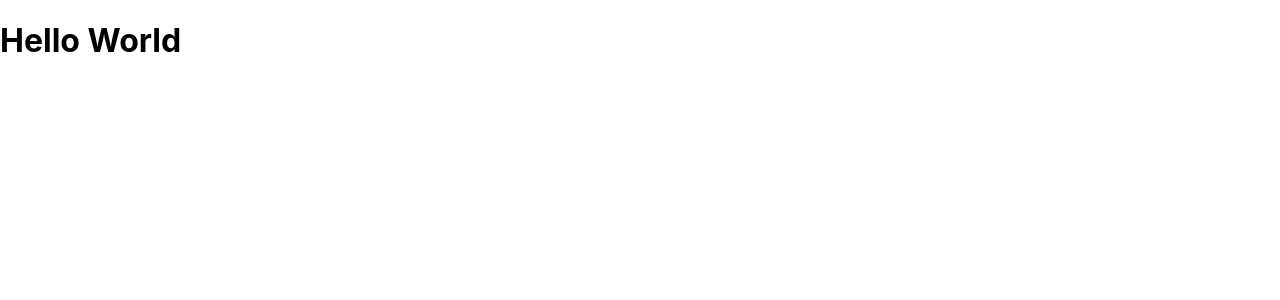
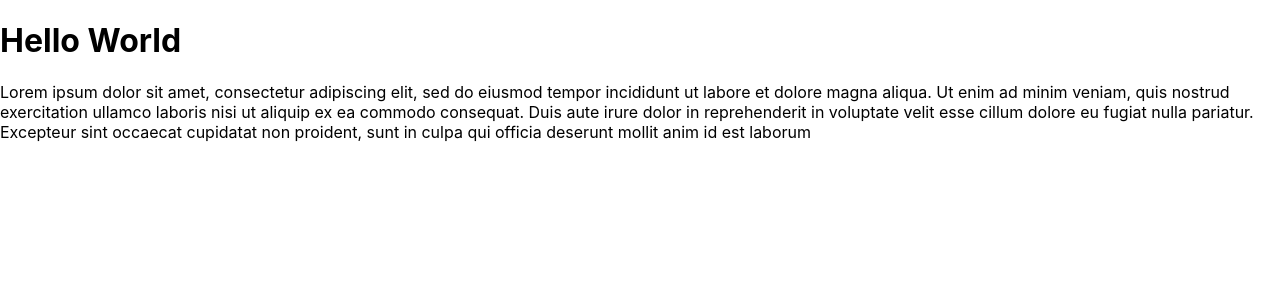
Before and after one commit to KRybiy/shop-project, a React (Create React App) app: page / in a window 1280 px wide. Shown: the top 300 px of the page. Built offline with nearby package versions, Linux system fonts and the light colour scheme.

Commit message:
added div in function

```diff
--- a/src/App.js
+++ b/src/App.js
@@ -2,7 +2,10 @@
 
 
 function App() {
-  return <h1> Hello World</h1>
+  return <div>
+    <h1> Hello World</h1>
+  <p>Lorem ipsum dolor sit amet, consectetur adipiscing elit, sed do eiusmod tempor incididunt ut labore et dolore magna aliqua. Ut enim ad minim veniam, quis nostrud exercitation ullamco laboris nisi ut aliquip ex ea commodo consequat. Duis aute irure dolor in reprehenderit in voluptate velit esse cillum dolore eu fugiat nulla pariatur. Excepteur sint occaecat cupidatat non proident, sunt in culpa qui officia deserunt mollit anim id est laborum</p>
+</div>
 }
 
 export default App
```
